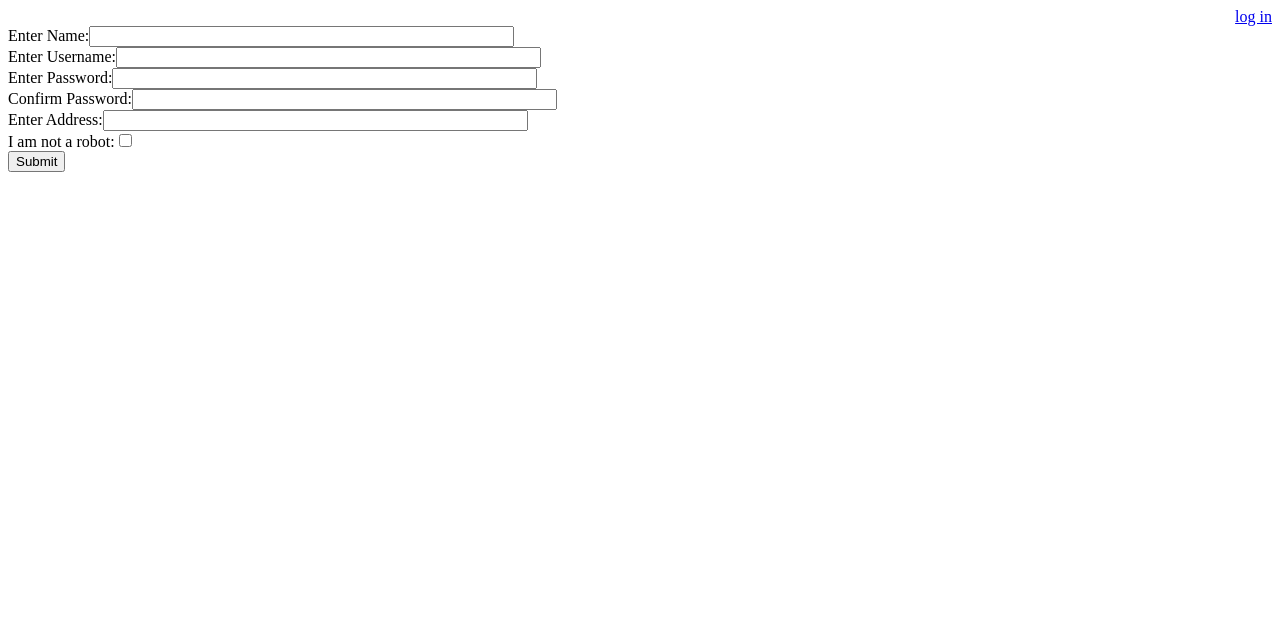
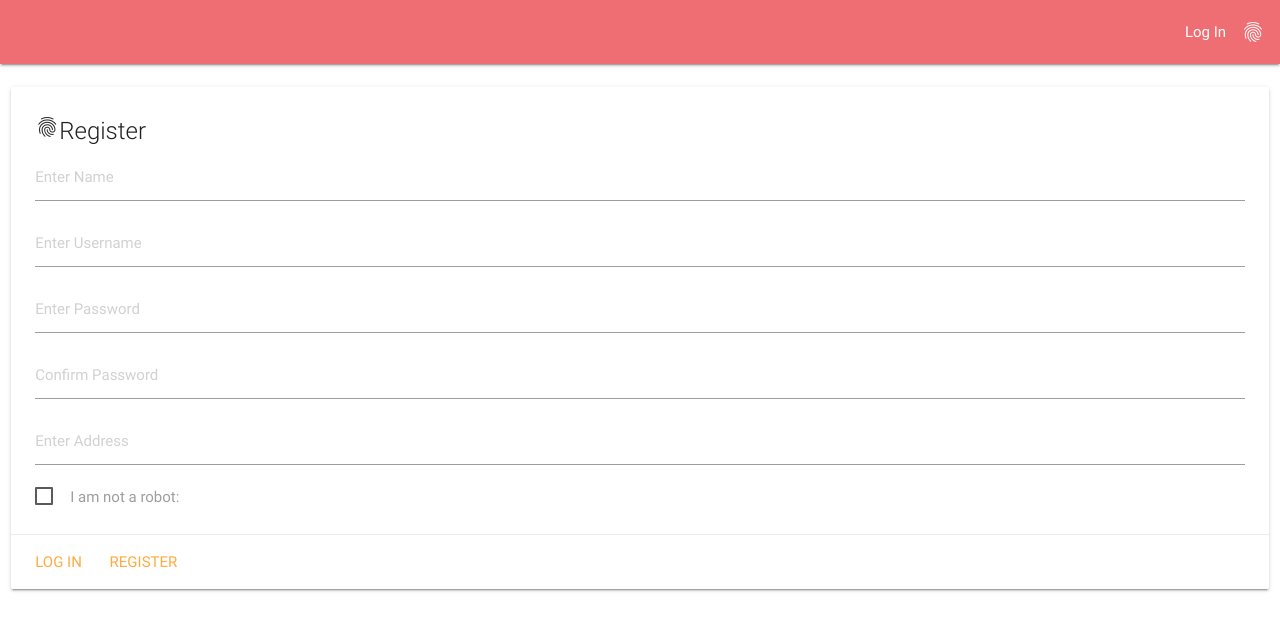
Before and after one commit to yharaskrik/nuclear-winners-server, a Flask app: page /user/register in a window 1280 px wide. Shown: the top 631 px of the page. Run offline with Flask 2, Linux system fonts and the light colour scheme; some libraries are stand-ins or nearby versions.

Commit message:
login and register pages tested after styling

```diff
--- a/app/templates/layout.html
+++ b/app/templates/layout.html
@@ -3,25 +3,42 @@
 <head>
     <meta charset="UTF-8">
     <title>Nuclear Winners</title>
+
+    <!-- Compiled and minified CSS -->
+    <link href="https://fonts.googleapis.com/icon?family=Material+Icons" rel="stylesheet">
+    <link rel="stylesheet" href="https://cdnjs.cloudflare.com/ajax/libs/materialize/0.100.2/css/materialize.min.css">
+    <script type="text/javascript" src="https://code.jquery.com/jquery-3.2.1.min.js"></script>
+    <script src="https://cdnjs.cloudflare.com/ajax/libs/materialize/0.100.2/js/materialize.min.js"></script>
 </head>
 <body>
 <div class="page">
-    <div class="header">
+    <nav>
+        <div class="nav-wrapper">
             {% if not session.logged_in %}
-            <div style='float:right'>
-                <a href="{{ url_for('views.login') }}">log in</a>
-            </div>
+                <ul class="right hide-on-med-and-down">
+                    <li>
+                        <a href="{{ url_for('views.login') }}"><i class="material-icons right">fingerprint</i>Log In</a>
+                    </li>
+                </ul>
             {% else %}
-            <div style='float:right'>
                 <form method="get" action="{{ url_for("view_products") }}">
+                    <div class="input-field">
                         <input type="text" placeholder="Search for products" name="search" value="{{ search }}">
                         <input type="submit" value="Search">
+                    </div>
                 </form>
-                <a href="{{ url_for('views.view_account') }}">{{ session.user_name }}</a>
-                <a href="{{ url_for('views.logout') }}">log out</a>
-                <a href="{{ url_for('views.cart') }}">cart</a>
+                <ul class="right">
+                    <li><a href="{{ url_for('views.view_account') }}">{{ session.user_name }}</a></li>
+                    <li><a href="{{ url_for('views.logout') }}"><i class="material-icons right">fingerprint</i>Log
+                        Out</a></li>
+                    <li><a href="{{ url_for('views.cart') }}"><i class="material-icons right">shopping-cart</i>Cart</a>
+                    </li>
+                </ul>
+            {% endif %}
         </div>
-        {% endif %}
+    </nav>
+    <div class="header">
+
     </div>
 
     <div class="content" style="clear: both">
--- a/app/templates/register_user.html
+++ b/app/templates/register_user.html
@@ -1,13 +1,36 @@
 {% extends 'layout.html' %}
 {% block body %}
-<p>{{ errormsg }}</p>
-<form action="/user/register" method="post">
-Enter Name:<input type="text" name="name" size="50" maxlength="100" value="{{ data['name'] }}"><br>
-Enter Username:<input type="text" name="username" size="50" value="{{ data['username'] }}"><br>
-Enter Password:<input type="password" name="password" size="50" value="{{ data['password'] }}"><br>
-Confirm Password:<input type="password" name="confirmpassword" size="50" value="{{ data['confirmpassword'] }}"><br>
-Enter Address:<input type="text" name="address" size="50" maxlength="200" value="{{ data['address'] }}"><br>
-I am not a robot:<input type="checkbox" name="notrobot"><br>
-<input type="submit">
-</form>
+    <p>{{ errormsg }}</p>
+
+    <div class="row">
+        <div class="col s12">
+            <div class="card">
+                <form action="/user/register" method="post" id="registerForm">
+                    <div class="card-content">
+                        <span class="card-title"><i class="material-icons">fingerprint</i>Register</span>
+                        <input type="text" name="name" size="50" maxlength="100" value="{{ data['name'] }}"
+                               placeholder="Enter Name"><br>
+                        <input type="text" name="username" size="50" value="{{ data['username'] }}"
+                               placeholder="Enter Username"><br>
+                        <input type="password" name="password" size="50" value="{{ data['password'] }}"
+                               placeholder="Enter Password"><br>
+                        <input type="password" name="confirmpassword" size="50" value="{{ data['confirmpassword'] }}"
+                               placeholder="Confirm Password"><br>
+                        <input type="text" name="address" size="50" maxlength="200" value="{{ data['address'] }}"
+                               placeholder="Enter Address"><br>
+                        <p><input type="checkbox" name="notrobot" id="robotCheck"><label for="robotCheck">I am not a robot:</label></p>
+                    </div>
+                    <div class="card-action">
+                        <a href="{{ url_for('views.login') }}">Log in</a>
+                        <a href="#" id="submitButton">Register</a>
+                    </div>
+                </form>
+            </div>
+        </div>
+    </div>
+    <script>
+        document.getElementById("submitButton").onclick = function () {
+            document.getElementById("registerForm").submit();
+        }
+    </script>
 {% endblock %}
```
Also changed, not shown: app/templates/login.html (+25 -6 lines). Lines whose indentation alone changed are shown as unchanged.
